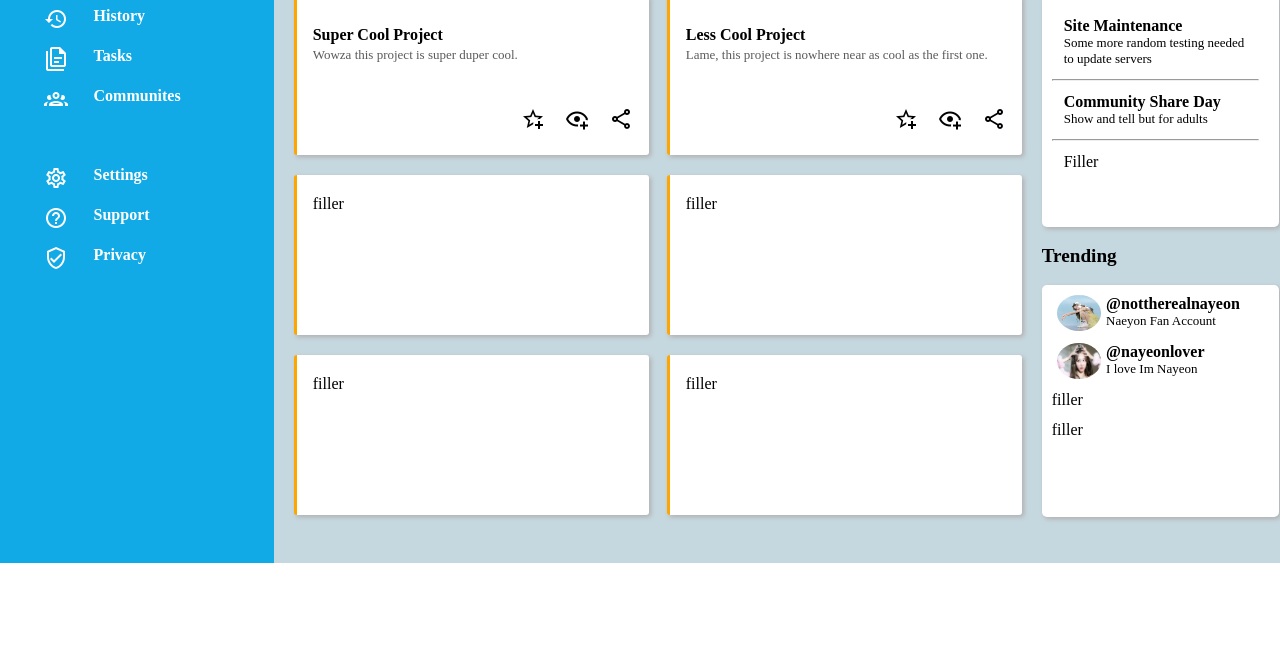
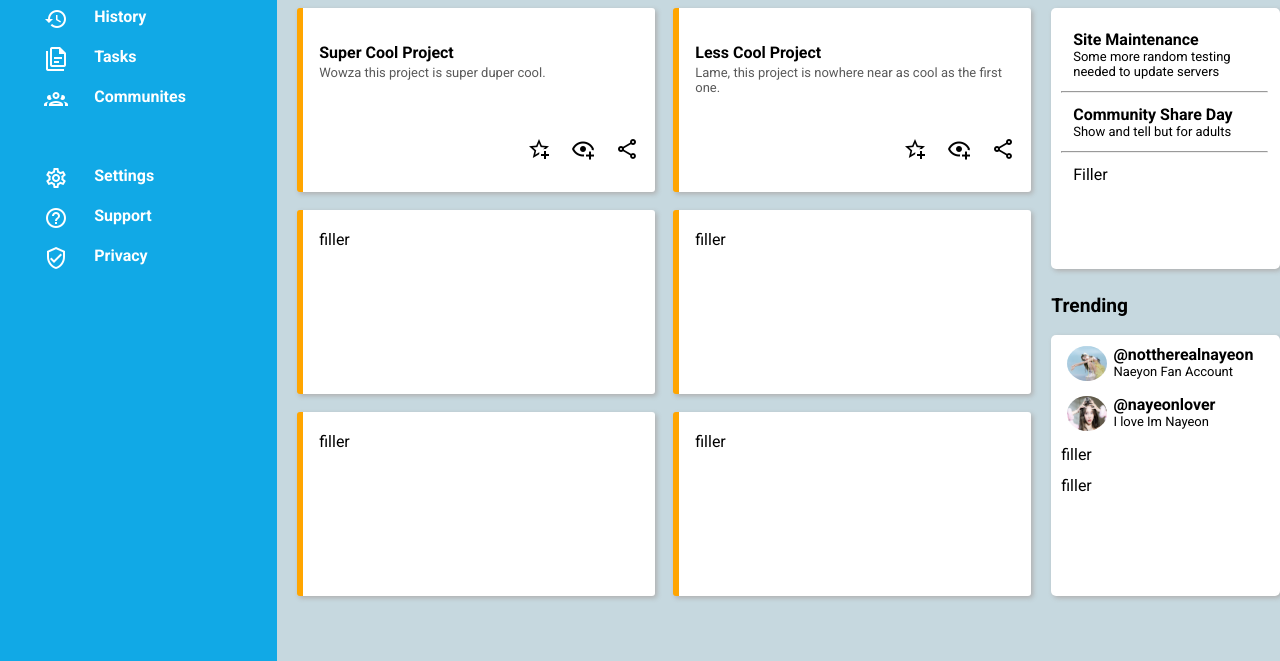
Before and after one commit to timsukamtoh/dashboard-sample, a plain HTML site: page index.html in a window 1280 px wide. Shown: the part 237-898 px from the top of the page. Before the commit the page ends 800 px from the top, so only its background shows below. Drawn offline with Linux system fonts and the light colour scheme.

Commit message:
added font

```diff
--- a/style.css
+++ b/style.css
@@ -1,6 +1,8 @@
+@import url('https://fonts.googleapis.com/css2?family=Roboto:wght@300;400;700&display=swap');
 * {
     margin: 0;
     padding: 0;
+    font-family: 'Roboto', sans-serif;
 }
 
 .container {
@@ -8,8 +10,8 @@
     display: grid;
     grid-template-columns: repeat(5,1fr);
     grid-template-rows: repeat(5,1fr);
-    height: 100vh;
-    width: 100vw;
+    height: 100%;
+    width: 100%;
 }
 
 .sidebar {
@@ -141,7 +143,6 @@
     background-color: rgb(198, 216, 223);
     display: grid;
     grid-template-columns:3fr 1fr;
-    max-height: 80vh;
 }
 .projects{
     position: static;
@@ -170,7 +171,7 @@
 .project-card{
     overflow: hidden;
     position: relative;
-    border-left: 3px solid orange;
+    border-left: 6px solid orange;
     border-radius: 3px;
     background-color: white;
     width: 100%;
@@ -180,7 +181,7 @@
     grid-template-rows: 1fr 2fr 1fr;
     padding: 20px 16px;
     width: 25vw;
-    height: 15vh;
+    height: 18vh;
     gap: 3px;
 }
 .card-title{
@@ -256,8 +257,8 @@ hr{
 .trending-img{
     justify-self: center;
     align-self: center;
-    height: 4.5vh;
-    width: 3.5vw;
+    height: 35px;
+    width: 40px;
     border-radius: 50%;
     grid-row: 1/3;
 }
```
